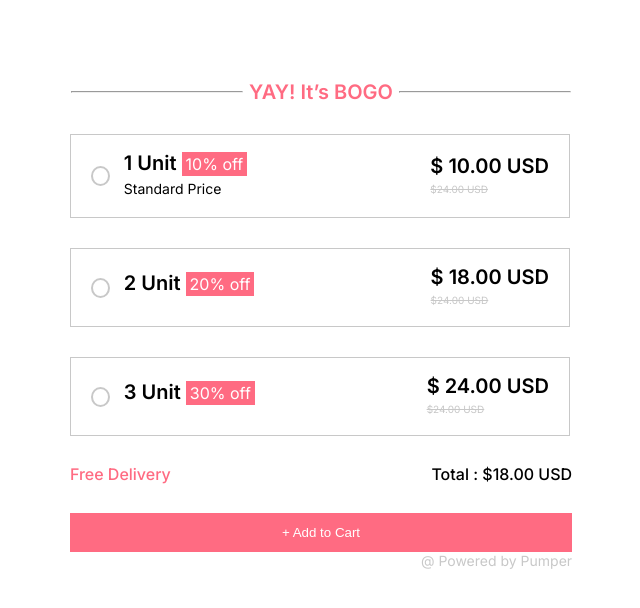
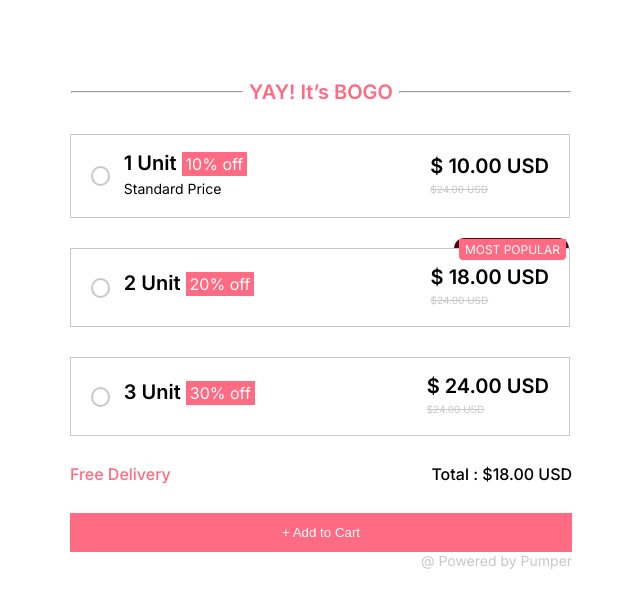
Before and after one commit to Bhavya-oss/proveway, a plain HTML site: page index.html in a window 1280 px wide. Shown: the whole page, without its empty margins (319-959 px from the left). Drawn offline with Linux system fonts and the light colour scheme.

Commit message:
added before and after

```diff
--- a/index.html
+++ b/index.html
@@ -97,7 +97,7 @@
             </div>
           </div>
         </div>
-        <div class="outer-group">
+        <div class="outer-group popular">
           <div class="group-label" onclick="toggleGrid('grid2')">
             <input type="radio" id="unit2" name="unit" />
             <label for="unit2">
--- a/style.css
+++ b/style.css
@@ -199,3 +199,31 @@ button {
   font-weight: 400;
   color: #c8c8c8;
 }
+
+.popular {
+  position: relative;
+}
+.popular::before {
+  content: "MOST POPULAR";
+  position: absolute;
+  top: -10px;
+  right: 3px;
+  background-color: #ff6b82;
+  border-radius: 0px 0px 4px 4px;
+  padding: 3px 6px;
+  font-size: 12px;
+  color: white;
+  /* transform: translateX(-50%); */
+}
+
+.popular::after {
+  content: "";
+  position: absolute;
+  top: -11px;
+  right: 0px;
+  width: 115px;
+  height: 10px;
+  background-color: #580310;
+  border-radius: 10px 10px 0px 0px;
+  z-index: -1;
+}
```
